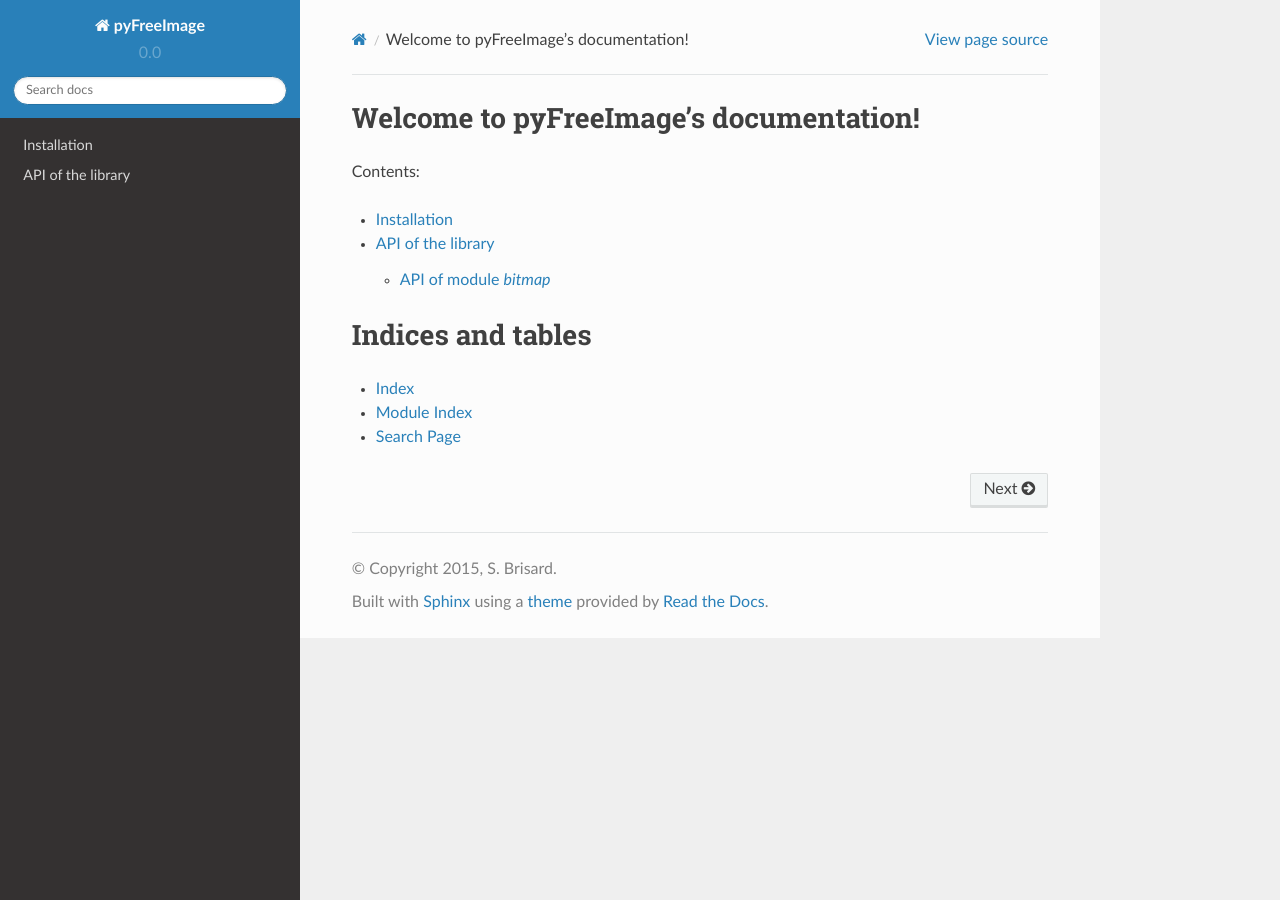
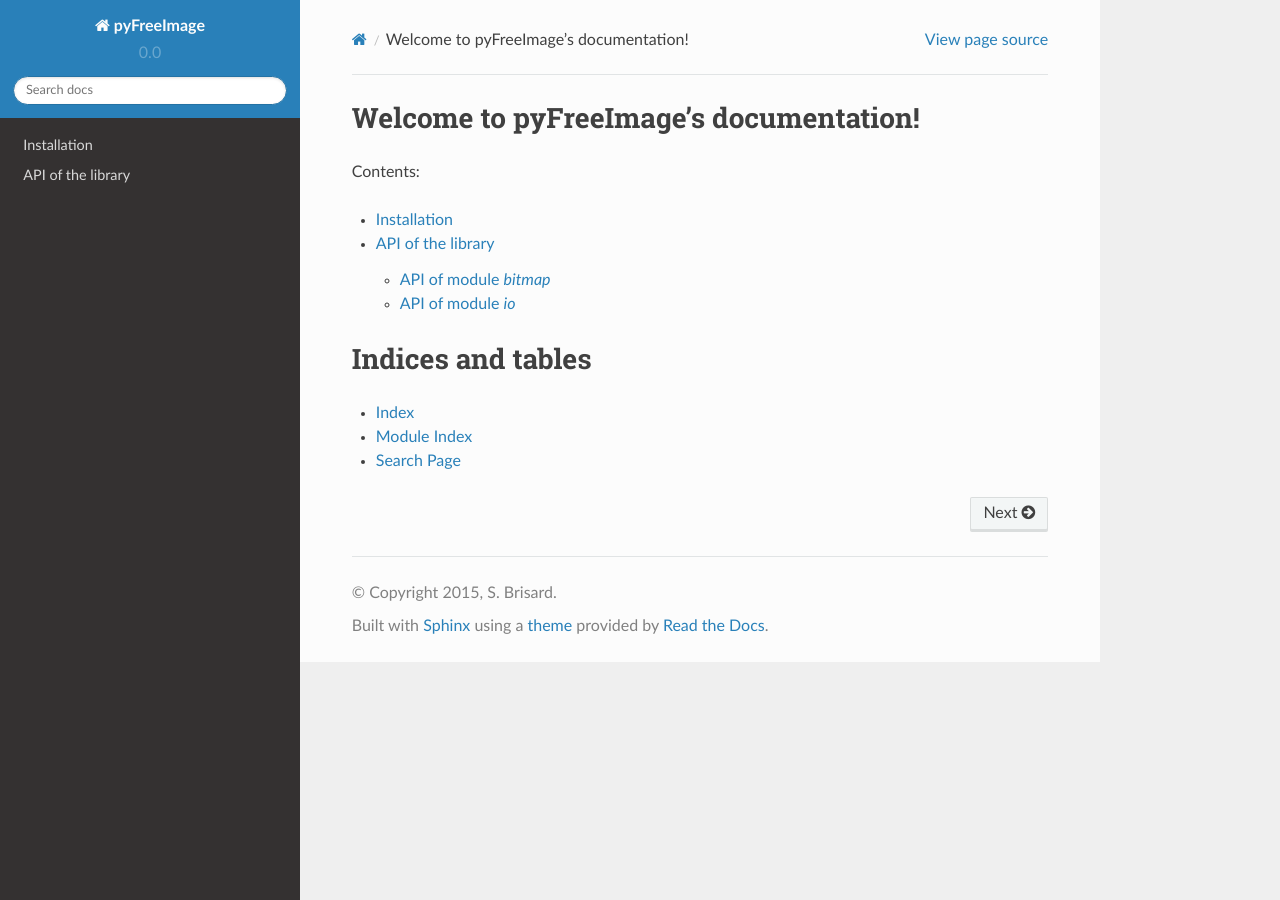
Before and after one commit to sbrisard/pyfreeimage, a Sphinx documentation site: the page built from docs/index.rst, in a window 1280 px wide. Built offline with Sphinx 7.4.7 and the Read the Docs theme 2.0.0, drawn with Linux system fonts in a browser that asks for light colours.

Commit message:
Autodoc for module io.

```diff
--- a/docs/api.rst
+++ b/docs/api.rst
@@ -6,3 +6,9 @@
 
 .. automodule:: pyfreeimage.bitmap
    :members:
+
+API of module `io`
+------------------
+
+.. automodule:: pyfreeimage.io
+   :members:
```
